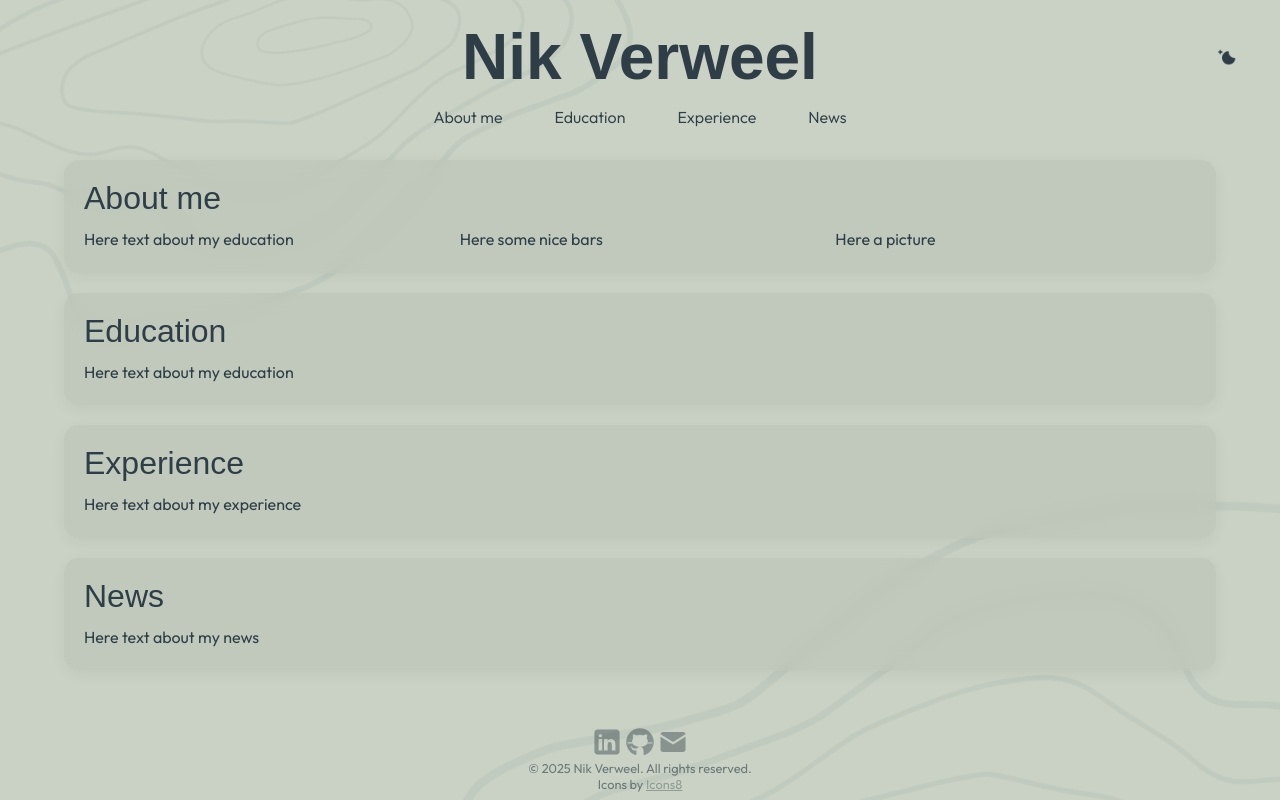
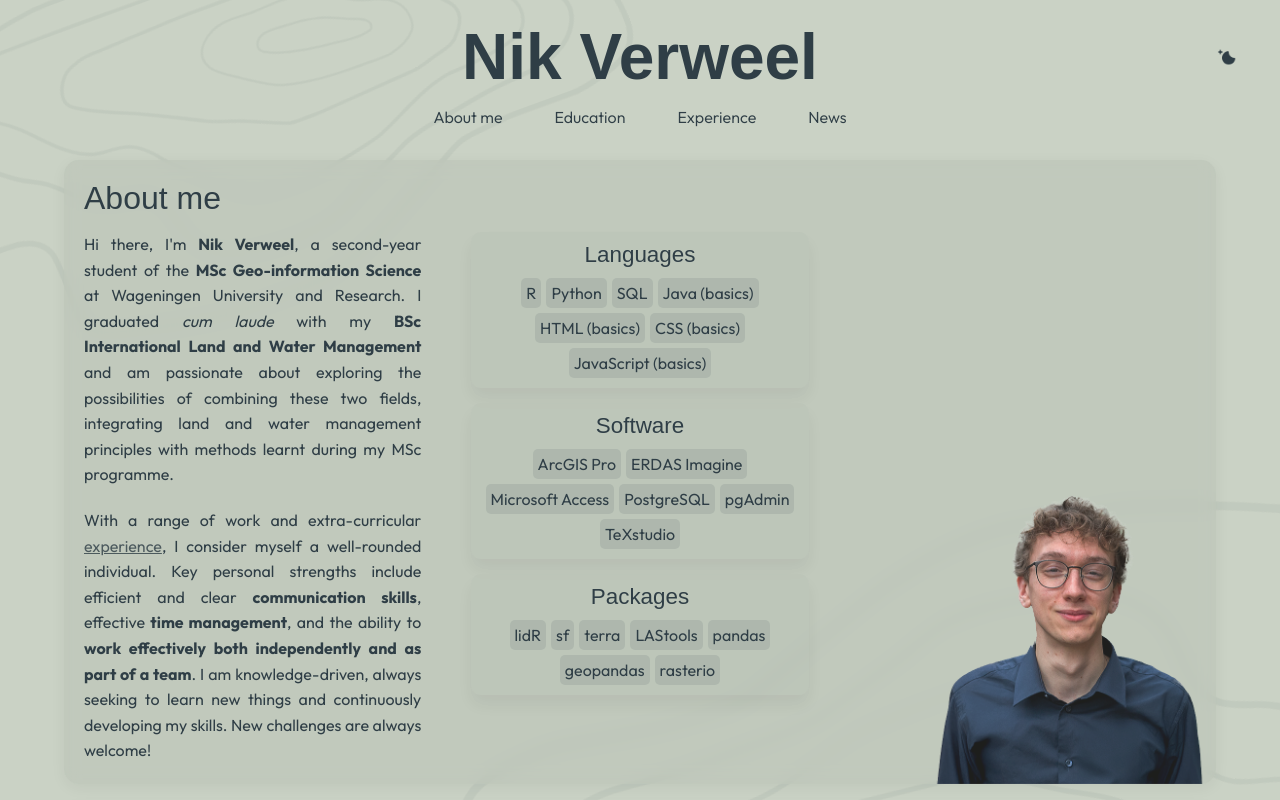
Before and after one commit to nikverweel/portfolio, a plain HTML site: page index.html in a window 1280 px wide. Shown: the top 800 px of the page. Drawn offline with Linux system fonts and the light colour scheme; a web font is replaced by a local one.

Commit message:
Add contents about me section

```diff
--- a/index.html
+++ b/index.html
@@ -51,21 +51,54 @@
                 <h2 id="about">About me</h2>
                 <div class="sub-box-container">
                     <div class="sub-box">
-                        <p>Here text about my education</p>
+                        <p>Hi there, I'm <b>Nik Verweel</b>, a second-year student of the <b>MSc Geo-information Science</b> at Wageningen University and Research. I graduated <i>cum laude</i> with my <b>BSc International Land and Water Management</b> and am passionate about exploring the possibilities of combining these two fields, integrating land and water management principles with methods learnt during my MSc programme.</p>
+                        <br>
+                        <p>With a range of work and extra-curricular <a href="#exp">experience</a>, I consider myself a well-rounded individual. Key personal strengths include efficient and clear <b>communication skills</b>, effective <b>time management</b>, and the ability to <b>work effectively both independently and as part of a team</b>. I am knowledge-driven, always seeking to learn new things and continuously developing my skills. New challenges are always welcome!</p>
+                    </div>
+                    <div class="sub-box", id="skills">
+                        <div class="skills-box">
+                            <h4>Languages</h4>
+                            <div class="skills-list">
+                                <span class="skill">R</span>
+                                <span class="skill">Python</span>
+                                <span class="skill">SQL</span>
+                                <span class="skill">Java (basics)</span>
+                                <span class="skill">HTML (basics)</span>
+                                <span class="skill">CSS (basics)</span>
+                                <span class="skill">JavaScript (basics)</span>
+                            </div>
+                        </div>
+                        <div class="skills-box">
+                            <h4>Software</h4>
+                            <div class="skills-list">
+                                <span class="skill">ArcGIS Pro</span>
+                                <span class="skill">ERDAS Imagine</span>
+                                <span class="skill">Microsoft Access</span>
+                                <span class="skill">PostgreSQL</span>
+                                <span class="skill">pgAdmin</span>
+                                <span class="skill">TeXstudio</span>
+                            </div>
+                        </div>
+                        <div class="skills-box">
+                            <h4>Packages</h4>
+                            <div class="skills-list">
+                                <span class="skill">lidR</span>
+                                <span class="skill">sf</span>
+                                <span class="skill">terra</span>
+                                <span class="skill">LAStools</span>
+                                <span class="skill">pandas</span>
+                                <span class="skill">geopandas</span>
+                                <span class="skill">rasterio</span>
+                            </div>
+                        </div>
                     </div>
                     <div class="sub-box">
-                        <p>Here some nice bars</p>
-                    </div>
-                    <div class="sub-box">
-                        <p>Here a picture</p>
+                        <img id="portrait", src="res/portrait.png">
                     </div>
                 </div>
-
-
             </section>
             <section class="content-box">
                 <h2 id="edu">Education</h2>
-                <p>Here text about my education</p>
             </section>
             <section class="content-box">
                 <h2 id="exp">Experience</h2>
@@ -73,7 +106,17 @@
             </section>
             <section class="content-box">
                 <h2 id="news">News</h2>
-                <p>Here text about my news</p>
+                <div class="sub-box-container">
+                    <div class="news-item", id="h2o-media">
+                        <p>Here text about my education</p>
+                    </div>
+                    <div class="news-item", id="knw-prijs">
+                        <p>Here text about my education</p>
+                    </div>
+                    <div class="news-item", id="jong-talent">
+                        <p>Here text about my education</p>
+                    </div>
+                </div>
             </section>
         </main>
 
--- a/style.css
+++ b/style.css
@@ -5,6 +5,7 @@
     --button-hover-bg: rgba(47, 62, 70, 0.1);
     --contour-colour: #2f3e46;
     --content-box-colour: rgba(183, 191, 179, 0.5);
+    --sub-box-colour: rgba(183, 191, 179, 0.3);
 
     /* Background variables */
     --background-width-left: 1000px;
@@ -23,6 +24,7 @@ html[data-theme="dark"] {
     --button-hover-bg: rgba(202, 210, 197, 0.2);
     --contour-colour: #CAD2C5;
     --content-box-colour: rgba(64, 85, 96, 0.5);
+    --sub-box-colour: rgba(64, 85, 96, 0.3);
 
     /* Background variables */
     --background-left-svg: url('res/contour-1-light.svg');
@@ -43,7 +45,6 @@ body {
     margin: 0;
     display: flex;
     flex-direction: column;
-    align-items: center;
     justify-content: flex-start;
     min-height: 100vh;
     min-width: 400px;
@@ -256,7 +257,7 @@ footer a:hover {
     font-family: "Funnel Display", sans-serif;
     font-weight: 400;
     font-size: 2em;
-    margin: 0 0 10px 0;
+    margin: 0 0 15px 0;
     text-align: left;
     color: inherit;
 }
@@ -265,7 +266,7 @@ footer a:hover {
     font-family: "Outfit", sans-serif;
     font-size: 1em;
     line-height: 1.6;
-    text-align: left;
+    text-align: justify;
     margin: 0;
     padding: 0;
 }
@@ -323,14 +324,81 @@ html[data-theme="dark"] #background-right {
 .sub-box-container {
     display: flex;
     flex-direction: row;
-    gap: 15px;
+    gap: 50px;
+    text-align: center;
 }
 
 .sub-box {
     flex: 1;
     min-width: 200px;
-    box-sizing: border-box; /* Include padding and border in the element's total width and height */
-    text-align: center; /* Center content */
+    box-sizing: border-box;
+}
+
+.sub-box a {
+    color: var(--text-colour);
+    text-decoration: underline;
+    opacity: 0.8;
+}
+
+.sub-box a:hover {
+    opacity: 1;
+}
+
+#portrait {
+    position: absolute;
+    width: 22vw;
+    height: auto;
+    bottom: 0px;
+    right: 5px;
+    opacity: 0.85;
+}
+
+#skills {
+    display: flex;
+    flex-direction: column;
+    gap: 15px;
+    text-align: center;
+}
+
+.skills-box {
+    position: relative;
+    width: auto;
+    background-color: var(--sub-box-colour);
+    border-radius: 10px;
+    padding: 10px;
+    box-shadow: 0 10px 15px rgba(0, 0, 0, 0.05);
+}
+
+.skills-list {
+    display: flex;
+    flex-wrap: wrap;
+    gap: 5px;
+    justify-content: center;
+}
+
+h4 {
+    font-family: "Funnel Display", sans-serif;
+    font-weight: 500;
+    font-size: 1.4em;
+    text-align: center;
+    margin: 0;
+    margin-bottom: 10px;
+}
+
+.skill {
+    background-color: var(--button-hover-bg);
+    padding: 5px;
+    border-radius: 5px;
+}
+
+.news-item {
+    flex: 1;
+    min-width: 200px;
+    background-color: var(--button-hover-bg);
+    border-radius: 10px;
+    padding: 10px;
+    min-height: 200px;
+    box-shadow: 0 10px 15px rgba(0, 0, 0, 0.05);
 }
 
 @media screen and (min-width: 601px) {
@@ -354,6 +422,12 @@ html[data-theme="dark"] #background-right {
 @media screen and (max-width: 900px) {
     .sub-box-container {
         flex-direction: column;
+    }
+
+    #portrait {
+        position: relative;
+        bottom: -25px;
+        width: 50vw;
     }
 }
 
```
Also changed, not shown: res/portrait.png (added).
